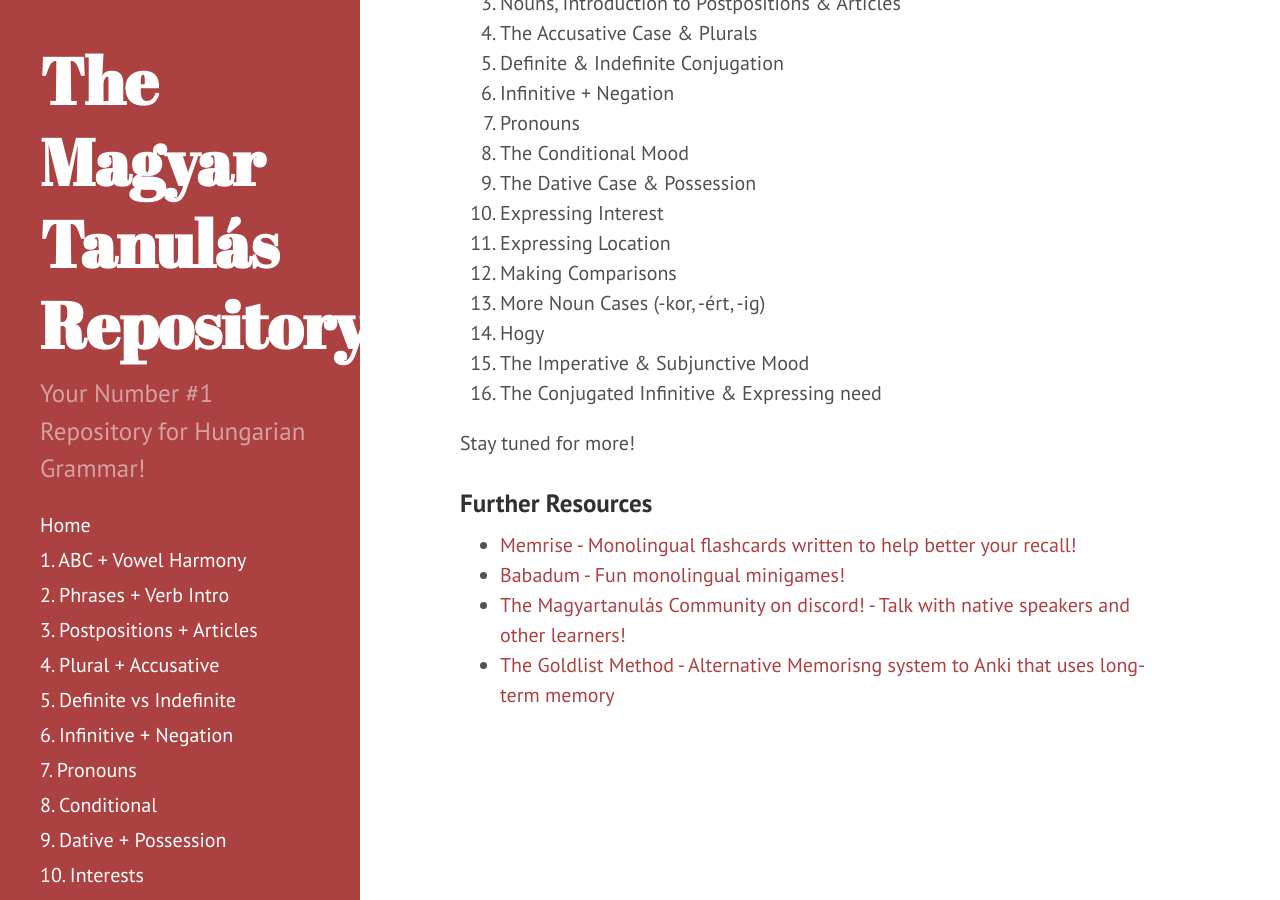
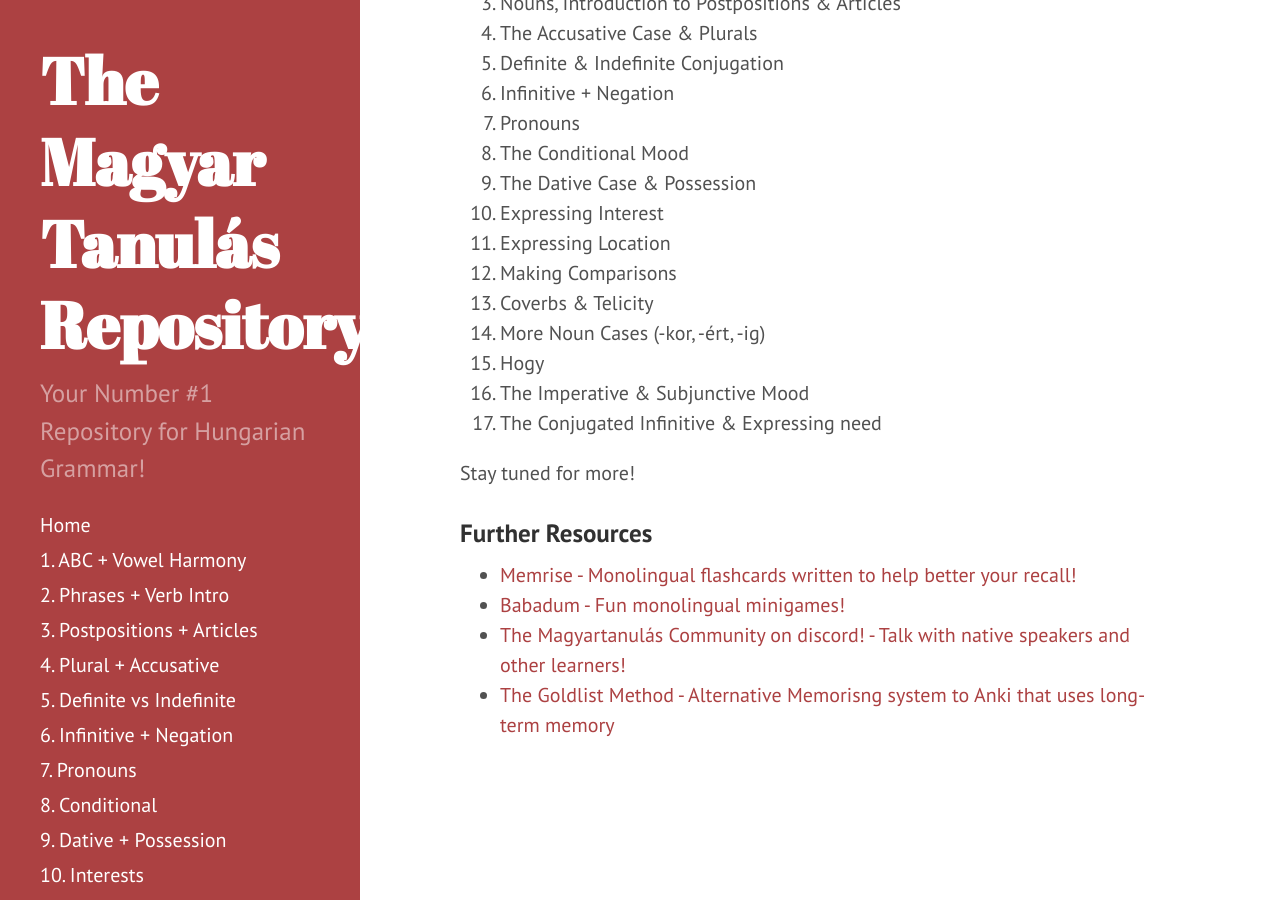
Before and after one commit to Magyartanulas/magyartanulas.github.io, a Jekyll site: the page built from _posts/2012-02-06-whats-jekyll.md, in a window 1280 px wide and 900 px high, scrolled down 911 px. Built offline with Jekyll 4.4.1, drawn with Linux system fonts in a browser that asks for light colours; Markdown is read by kramdown in place of the engine named in the settings.

Commit message:
Update 2012-02-06-whats-jekyll.md

```diff
--- a/_posts/2012-02-06-whats-jekyll.md
+++ b/_posts/2012-02-06-whats-jekyll.md
@@ -34,10 +34,11 @@ Starting from Section 2, there will be captioned images with no english translat
 10. Expressing Interest
 11. Expressing Location
 12. Making Comparisons
-13. More Noun Cases (-kor, -ért, -ig)
-14. Hogy
-15. The Imperative & Subjunctive Mood
-16. The Conjugated Infinitive & Expressing need
+13. Coverbs & Telicity
+14. More Noun Cases (-kor, -ért, -ig)
+15. Hogy
+16. The Imperative & Subjunctive Mood
+17. The Conjugated Infinitive & Expressing need
 
 Stay tuned for more!
 
```
